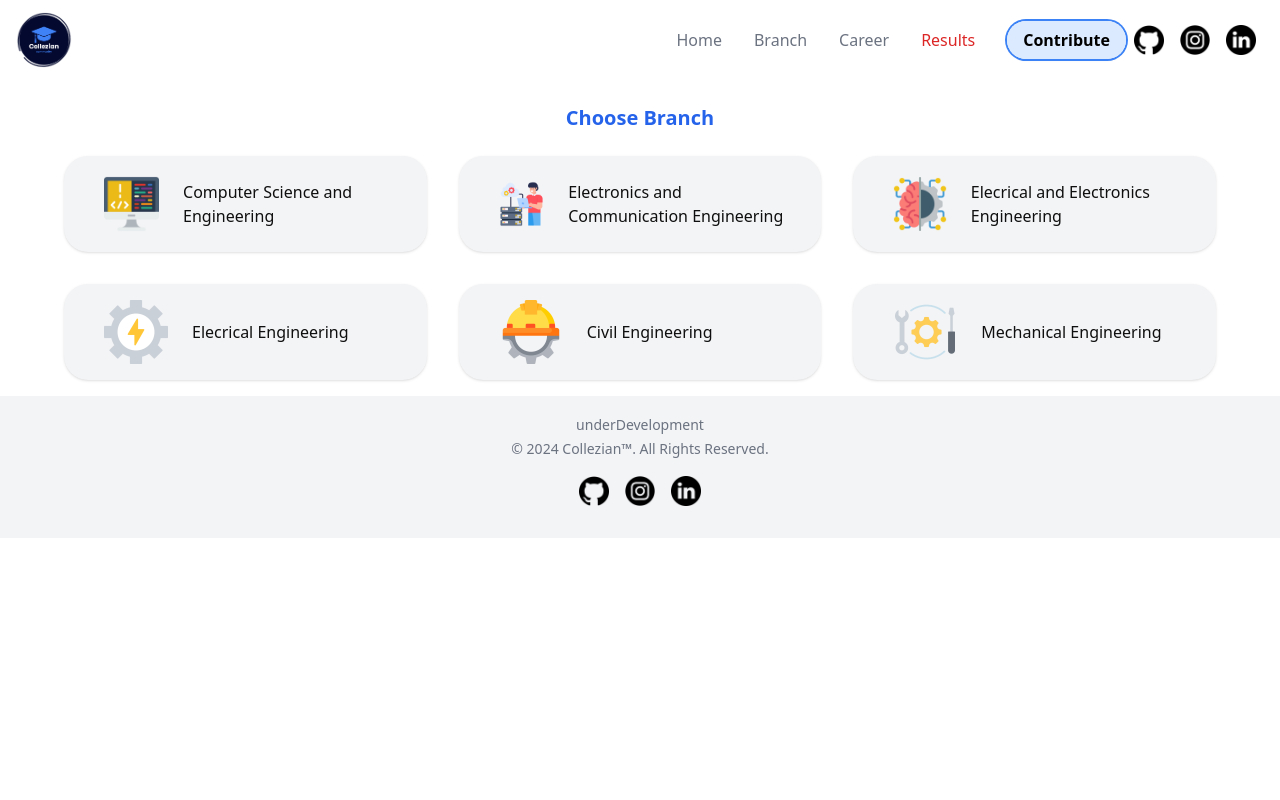
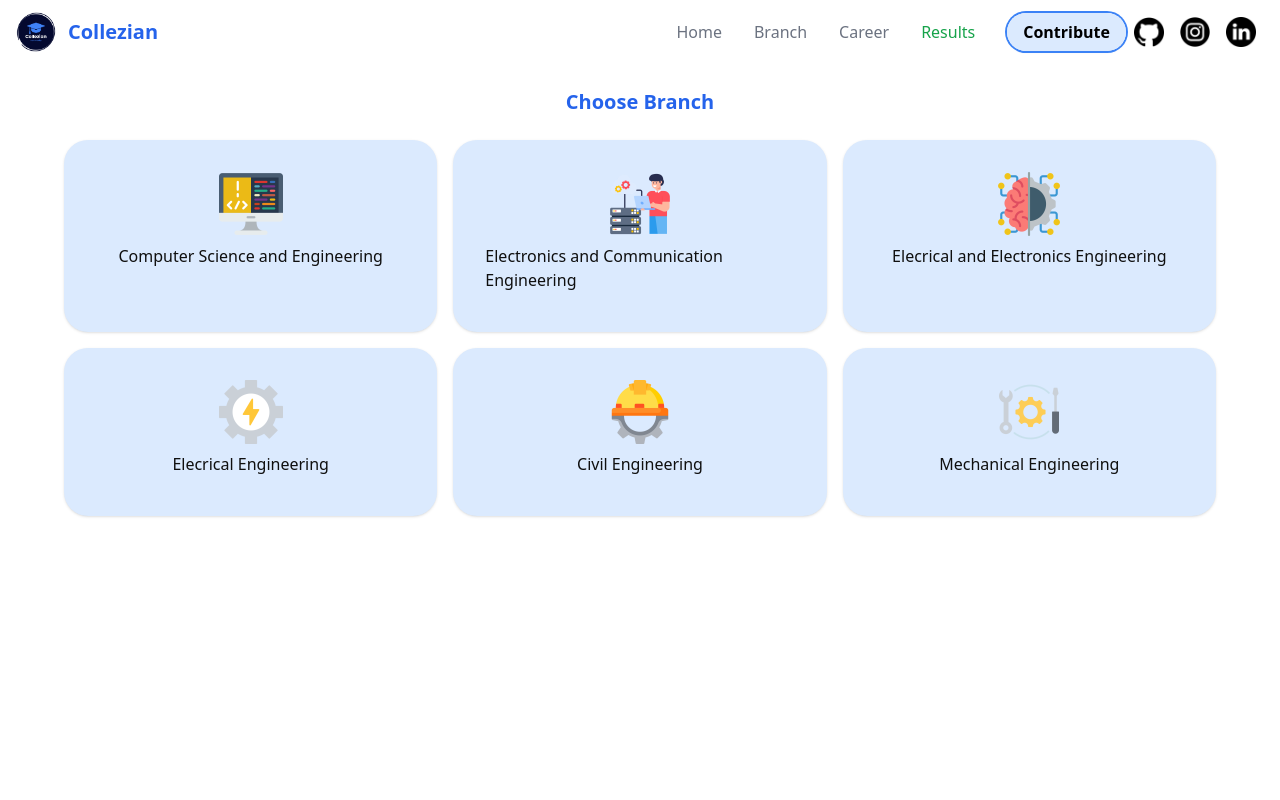
Before and after one commit to modest-azad/collezian-0.1.0, a Next.js app: page /Engineering in a window 1280 px wide. Shown: the top 800 px of the page. Built offline with nearby package versions, Linux system fonts and the light colour scheme.

Commit message:
Branch UI Updates

```diff
--- a/src/components/Features.js
+++ b/src/components/Features.js
@@ -3,11 +3,11 @@ import Link from "next/link";
 /* eslint-disable @next/next/no-img-element */
 function services() {
   var image = " feature-image flex justify-center items-center";
-  var heading = "py-4  text-sm font-semibold";
-  var para = " para text-sm text-gray-600 ";
+  var heading = "py-4 text-sm font-semibold";
+  var para = " para text-sm text-zinc-600 ";
   return (
     <>
-      <div className="service select-none w-full m-auto grid gap-4  md:grid-cols-3 py-15">
+      <div className="service select-none m-auto grid gap-4  md:grid-cols-3 py-20 px-[5%]">
         {/* feature - 1  */}
         <div className="feature bg-blue-100  500 p-8 md:shadow  md:hover:shadow-xl rounded-3xl">
           <div className={image}>
@@ -24,7 +24,7 @@ function services() {
         </div>
 
         {/* feature - 2 */}
-        <div className="feature bg-gradient-to-t from bg-blue-100 500 p-8 md:shadow   md:hover:shadow-xl rounded-3xl">
+        <Link href="./Engineering" className="feature bg-blue-100 500 p-8 md:shadow   md:hover:shadow-xl rounded-3xl">
           <div className={image}>
             <img className="w-14 aspect-1/1" src="/icons/book.png" alt="Study_Materials" />
           </div>
@@ -35,7 +35,7 @@ function services() {
               Minus consequatur nam itaque, tenetur possimus eum?
             </p>
           </div>
-        </div>
+        </Link>
 
         {/* feature - 3  */}
         <div className="feature  bg-blue-100 500 p-8 md:shadow  0 md:hover:shadow-xl rounded-3xl">
--- a/src/components/Footer.js
+++ b/src/components/Footer.js
@@ -5,7 +5,7 @@ export default function Footer(){
     return (
         <>
 
-            <footer className=" w-full text-center  bottom-0 bg-gray-100 py-4 mt-4">
+            <footer className=" w-full text-center  bottom-0 bg-zinc-100 py-4 mt-4">
                 <span className="text-sm text-gray-500 text-center light:text-gray-400">
                    underDevelopment <br/> © 2024 <Link href="https://collezian.in/" className="hover:underline">Collezian™</Link>. All Rights Reserved.
                     </span>
--- a/src/components/Home.js
+++ b/src/components/Home.js
@@ -1,22 +1,21 @@
 /* eslint-disable @next/next/no-img-element */
 import Link from "next/link";
-import Navigation from "./Navigation_bar";
 const Home = () => {
   return (
     <>
       <div className="w-full py-20 grid flex-wrap justify-center items-center">
 
         <div className="box text-center ">
-          <div className="headline text-zinc-700 ">Student{"'"}s</div>
-          <div className="headline  text-5xl py-8 font-black text-blue-800">
-            Collezian Community
+          <div className="headline text-zinc-700 ">Welcome</div>
+          <div className="headline font-serif text-4xl md:text-5xl leading-10 py-8 font-bold text-blue-800">
+            Developed for Student
           </div>
           <p className="Description break-words text-zinc-700 mb-10">
-          Study and Chat with <strong>G.O.L.U.</strong> AI and access your <strong>Engineering</strong> study materials for free.
+          Study and Chat with <span className="text-blue-600">G.O.L.U</span> AI and access your <span className="text-blue-600">Engineering</span> study materials for free.
           </p>
           <Link
             href="https://chat.whatsapp.com/IEzLC5bZosdE4JkjQyIIKk"
-            className="  rounded-3xl ring-2 ring-blue-500 bg-blue-100 shadow hover:shadow-xl text-[#001e2b]  font-bold px-6 py-4 my-8"
+            className="  rounded-3xl ring-2 ring-green-500 bg-green-100 shadow hover:shadow-xl text-[#001e2b]  font-semibold px-4 py-4 my-8"
           >
             {" "}
             Join Community{" "}
--- a/src/components/Navigation_bar.js
+++ b/src/components/Navigation_bar.js
@@ -12,16 +12,15 @@ const hamburger = ()=>{
       }
       else { setState("visible")}
 
-      console.log("Founder and Developer by instagram @modest_azad")
-
+      console.log("Founder and Developer by @modest_azad")
     }
   return (
     <>
 <nav className="acrylic sticky top-0 w-full center py-3 px-4 ">
     <div className="flex flex-wrap justify-between items-center mx-auto ">
         <Link href="/" className="flex items-center">
-            <img  src="/logo/Collezian_Official_Logo_DARK.png" className="h-14 mr-3 rounded-full " alt="Logo" />
-            {/* <span className=" self-center text-xl font-semibold whitespace-nowrap light:text-gray-900 ">Collezian</span> */}
+            <Image width={40}  height={40}  src="/logo/Collezian_Official_Logo_DARK.png" className=" mr-3 rounded-full " alt="Logo" />
+            <span className=" self-center text-xl font-semibold whitespace-nowrap text-blue-600 ">Collezian</span>
         </Link>
         <button  data-collapse-toggle="mega-menu-full" type="button" className="inline-flex outline-none items-center p-2 w-10 h-10 justify-center text-sm text-[#050A30] rounded-xl md:hidden light:text-gray-500 light:hover:bg-gray-700 "
         aria-controls="mega-menu-full" aria-expanded="false" onMouseEnter={hamburger} onMouseLeave={hamburger}>
@@ -55,7 +54,7 @@ const hamburger = ()=>{
                         Career</Link>
                 </li>
                 <li className="max-sm:flex max-sm:justify-center">
-                    <Link href="#" className="animate-pulse flex py-2 pl-3 pr-4 text-red-600  rounded-xl hover:bg-gray-100 md:hover:bg-transparent md:hover:text-blue-500 md:p-0 light:text-white md:light:hover:text-blue-500 light:hover:bg-gray-700 light:hover:text-blue-500 md:light:hover:bg-transparent light:border-gray-700">
+                    <Link href="#" className="animate-pulse flex py-2 pl-3 pr-4 text-green-600  rounded-xl hover:bg-gray-100 md:hover:bg-transparent md:hover:text-blue-500 md:p-0 light:text-white md:light:hover:text-blue-500 light:hover:bg-gray-700 light:hover:text-blue-500 md:light:hover:bg-transparent light:border-gray-700">
                         Results
                     </Link>
                 </li>
--- a/src/components/government_portals.js
+++ b/src/components/government_portals.js
@@ -2,15 +2,15 @@
 import Image from "next/image";
 function Portals() {
   return (
-    <div className="py-20">
+    <div className="py-10 px-[5%]">
       <h1
         id="portal-links"
-        className="  text-zinc-800 max-md:text-center m-auto text-xl text-center font-semibold"
+        className="  text-zinc-700 max-md:text-center m-auto text-xl text-center font-semibold"
       >
         Government Official Portals
       </h1>
       <div className="important-portal md:w-[60em] m-auto my-8">
-        <div className=" items h-full text-zinc-700 text-center text-sm grid  grid-cols-4 md:grid-cols-7  justify-center justify-items-center  ">
+        <div className="items h-full text-zinc-700 text-center text-sm grid gap-4  grid-cols-4 md:grid-cols-7  justify-center justify-items-center  ">
           <a
             href="http://beu-bih.ac.in/"
             target="_blank"
@@ -58,7 +58,7 @@ function Portals() {
               src="https://upload.wikimedia.org/wikipedia/commons/4/4a/National_Digital_Library_of_India.png"
               alt="image"
             />
-            <h2>National Digital Library</h2>
+            <h2>NDL</h2>
           </a>
           <a
             href="https://scholarships.gov.in/"
@@ -70,7 +70,7 @@ function Portals() {
               src="/logo/fav-dark.png"
               alt="image"
             />
-            <h2>National Scholarship Portal</h2>
+            <h2>NSP Portal</h2>
           </a>
           <a
             href="https://pmsonline.bih.nic.in/"
--- a/src/pages/Engineering.js
+++ b/src/pages/Engineering.js
@@ -34,24 +34,23 @@ const Branch = [
   icon: "/icons/mechanical.png",
   link: "/branch/me"
 },
-
 ]
 
 export default function Engineering(){
   const [data, setData] = useState(Branch);
 
-    var card = "feature flex items-center p-4 transition-all duration-300 ease-in-out hover:ring-1  ring-blue-400 bg-gray-100 hover:bg-blue-100 shadow hover:shadow-xl text-gray-700  rounded-3xl"
+    var card = "feature p-6  md:p-8 flex items-center md:flex-col transition-all duration-300 ease-in-out  bg-blue-100   md:shadow   md:hover:shadow-xl text-gray-700  rounded-3xl"
     var image = "w-16 aspect-1/1 feature-image  flex justify-center items-center mx-6";
     var heading = "py-2 text-[#0f0f0f] ";
-    var para = "para hidden text-sm text-gray-600 ";
+    var para = "para hidden text-sm text-zinc-600 ";
 
     return (
-      <div className="h-[full] w-full">
+      <div className="h-screen w-full">
       <h1 id="portal-links" className=" text-blue-600 max-md:text-center text-xl text-center font-bold m-auto my-4 py-2">
         Choose Branch
       </h1>
 
-        <div className=" service w-full m-auto grid grid-rows-auto  grid-cols-1 md:grid-cols-3 gap-6 md:gap-8  px-[5%]">
+        <div className=" service w-full m-auto grid grid-rows-auto  grid-cols-1 md:grid-cols-3 gap-4  px-[5%]">
 
           {
               Branch.map((data)=>{
--- a/src/pages/index.js
+++ b/src/pages/index.js
@@ -13,14 +13,19 @@ export default function Home() {
     <>
       <Head>
         <title>Collezian</title>
-        <meta name="description" content="Generated by create next app" />
+        <meta name="description"
+        content="
+        Study and Chat with G.O.L.U AI and access engineering study materials for free.
+        "
+        />
+
+
         <meta name="viewport" content="width=device-width, initial-scale=1" />
         <link rel="apple-touch-icon" sizes="180x180" href="/apple-touch-icon.png"/>
         <link rel="icon" type="image/png" sizes="32x32" href="/favicon-32x32.png"/>
         <link rel="icon" type="image/png" sizes="16x16" href="/favicon-16x16.png"/>
         {/* fonts  */}
         <link href='https://fonts.googleapis.com/css?family=Poppins'  rel='stylesheet'/>
-        <link href="https://fonts.cdnfonts.com/css/rosmatika" rel="stylesheet"/>
         <link rel="manifest" href="/site.webmanifest"/>
         <meta name="msapplication-TileColor" content="#da532c"/>
         <meta name="theme-color" content="#ffffff"/>
@@ -31,10 +36,10 @@ export default function Home() {
         />
         <meta name="theme-color" content="#ffffff" />
       </Head>
-      <main className="px-[5%]">
+      <main className="max-w-[1360px] m-auto">
         <Hero />
+        <Portals/>
         <Services/>
-        <Portals/>
         {/* <Engineering/> */}
       </main>
     </>
```
